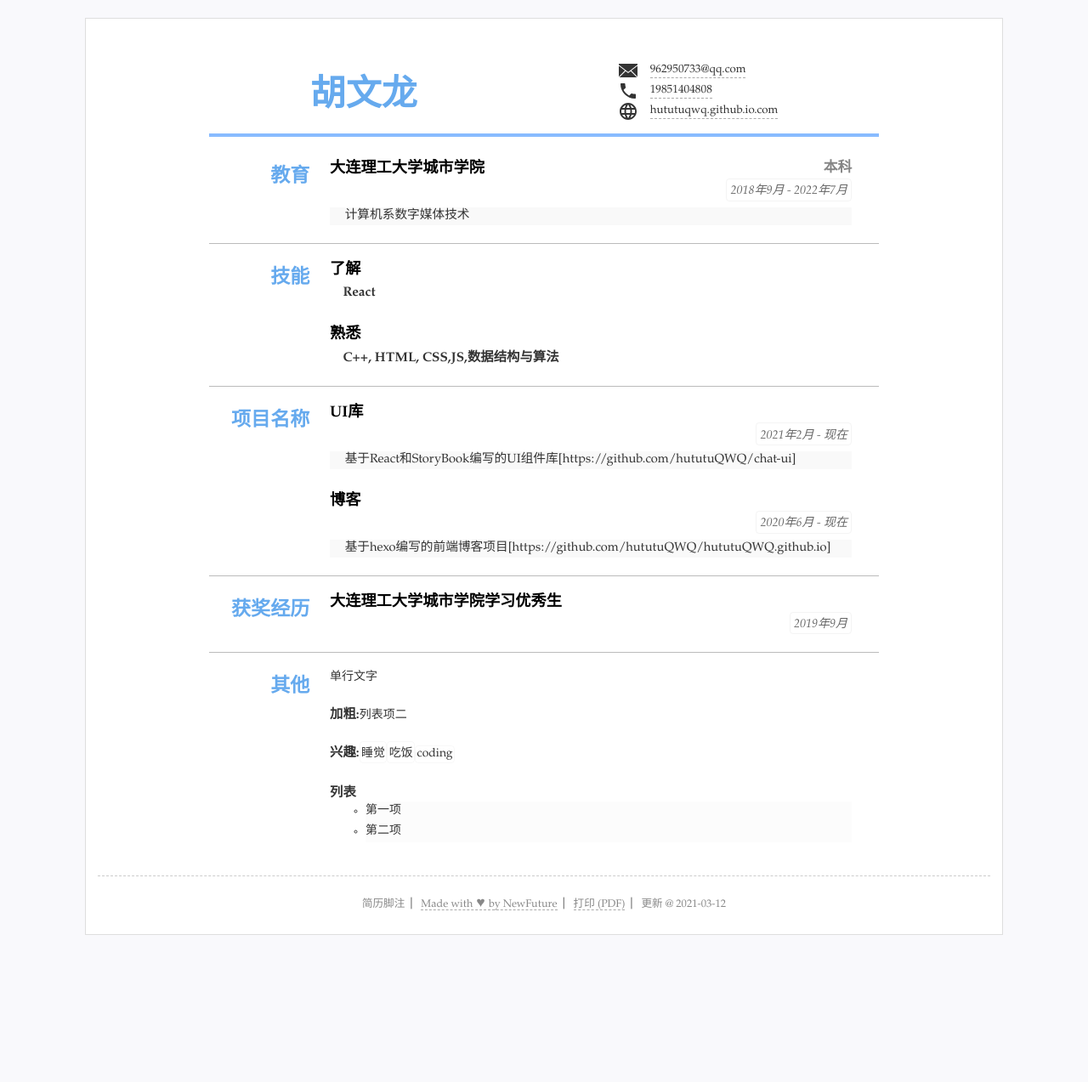
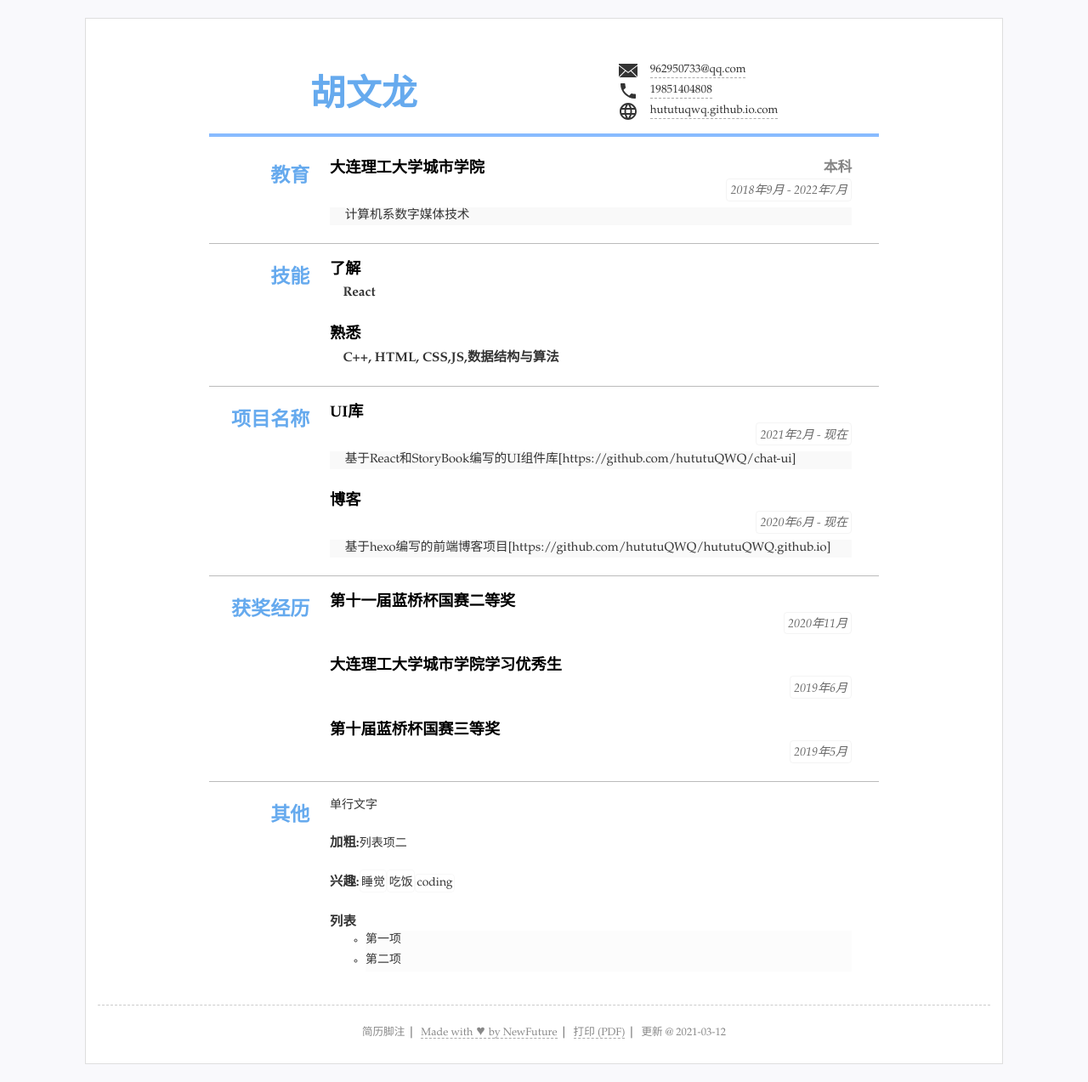
Before and after one commit to hututuQWQ/resume, a Jekyll site: the page built from index.html, in a window 1280 px wide. Shown: the whole page at 85% size. Built offline with Jekyll 4.4.1, drawn with Linux system fonts in a browser that asks for light colours; before the commit the page ends 1121 px from its top, so only the background shows below that.

Commit message:
Update resume.yml

```diff
--- a/_data/resume.yml
+++ b/_data/resume.yml
@@ -51,8 +51,12 @@ main: #简历主要内容，
 - type: prize #类别为ID
   name: 获奖经历 #显示名称，空则使用type
   content: #内容基本格式 标题-副标题-日期-详细内容 (都允许空)
+  - title: 第十一届蓝桥杯国赛二等奖
+    duration: "2020年11月"
   - title: 大连理工大学城市学院学习优秀生
-    duration: "2019年9月"
+    duration: "2019年6月"
+  - title: 第十届蓝桥杯国赛三等奖
+    duration: "2019年5月"
 
 #others 其他简略内容(列表)
 others: #其他列表显示
```
